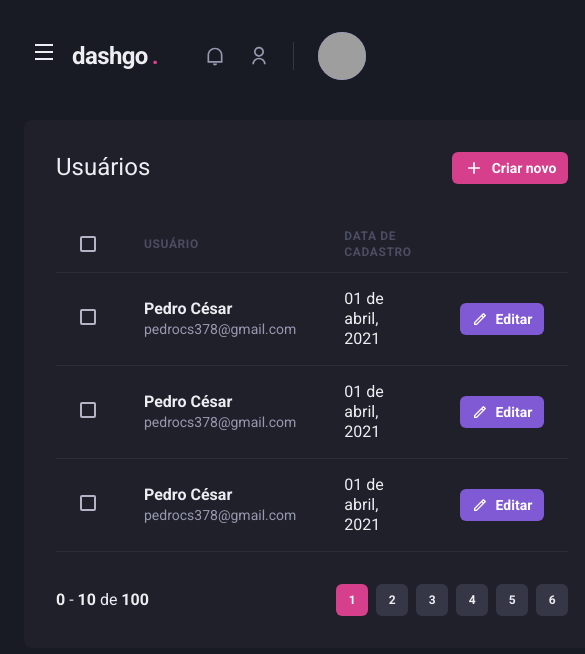
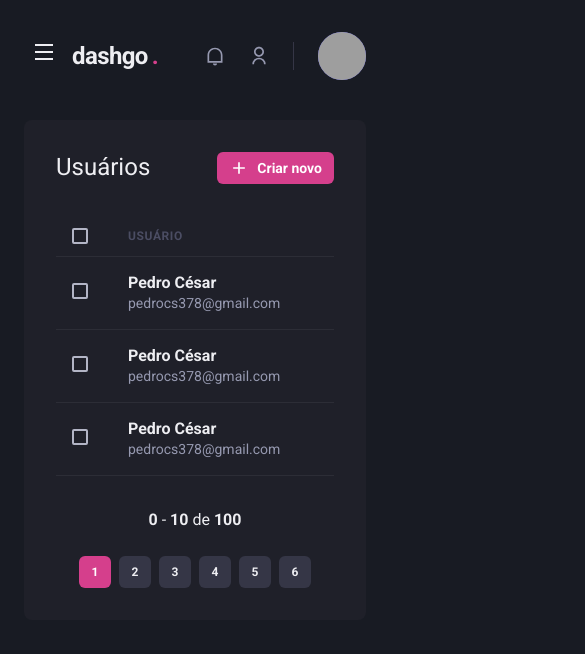
Before and after one commit to pedrocs378/dashgo, a Next.js app: page /users in a window 390 px wide. Shown: the top 654 px of the page, 585 px wide, since content can reach past the window. Built offline with nearby package versions, Linux system fonts and the light colour scheme; grey boxes are pictures that could not be loaded.

Commit message:
chore: adiciona responsividade na listagem de usuarios

```diff
--- a/src/components/Pagination/index.tsx
+++ b/src/components/Pagination/index.tsx
@@ -5,7 +5,7 @@
 
 	return (
 		<Stack
-			direction="row"
+			direction={["column", "row"]}
 			mt="8"
 			justify="space-between"
 			align="center"
--- a/src/pages/dashboard.tsx
+++ b/src/pages/dashboard.tsx
@@ -71,7 +71,7 @@
 
 				<SimpleGrid flex="1" gap="4" minChildWidth="320px" align="flex-start">
 					<Box
-						p="8"
+						p={["6", "8"]}
 						bg="gray.800"
 						borderRadius={8}
 						pb="4"
@@ -85,7 +85,7 @@
 						/>
 					</Box>
 					<Box
-						p="8"
+						p={["6", "8"]}
 						bg="gray.800"
 						borderRadius={8}
 						pb="4"
--- a/src/pages/users/index.tsx
+++ b/src/pages/users/index.tsx
@@ -1,4 +1,4 @@
-import { Box, Button, Checkbox, Flex, Heading, Icon, Table, Tbody, Td, Text, Th, Thead, Tr } from "@chakra-ui/react";
+import { Box, Button, Checkbox, Flex, Heading, Icon, Table, Tbody, Td, Text, Th, Thead, Tr, useBreakpointValue } from "@chakra-ui/react";
 import { RiAddLine, RiPencilLine } from "react-icons/ri";
 
 import { Header } from "../../components/Header";
@@ -6,6 +6,10 @@
 import { Sidebar } from "../../components/Sidebar";
 
 export default function UserList() {
+	const isWideVersion = useBreakpointValue({
+		base: false,
+		lg: true
+	})
 
 	return (
 		<Box>
@@ -35,17 +39,17 @@
 					<Table colorScheme="whiteAlpha">
 						<Thead>
 							<Tr>
-								<Th px="6" color="gray.300" w="8">
+								<Th px={["4", "4", "6"]} color="gray.300" w="8">
 									<Checkbox colorScheme="pink" />
 								</Th>
 								<Th>Usuário</Th>
-								<Th>Data de cadastro</Th>
-								<Th w="8"></Th>
+								{isWideVersion && <Th>Data de cadastro</Th>}
+								{isWideVersion && <Th w="8"></Th>}
 							</Tr>
 						</Thead>
 						<Tbody>
 							<Tr>
-								<Td px="6">
+								<Td px={["4", "4", "6"]}>
 									<Checkbox colorScheme="pink" />
 								</Td>
 								<Td>
@@ -54,7 +58,8 @@
 										<Text fontSize="sm" color="gray.300">pedrocs378@gmail.com</Text>
 									</Box>
 								</Td>
-								<Td>01 de abril, 2021</Td>
+								{isWideVersion && <Td>01 de abril, 2021</Td>}
+								{isWideVersion && (
 									<Td>
 										<Button
 											as="a"
@@ -67,9 +72,10 @@
 											Editar
 										</Button>
 									</Td>
+								)}
 							</Tr>
 							<Tr>
-								<Td px="6">
+								<Td px={["4", "4", "6"]}>
 									<Checkbox colorScheme="pink" />
 								</Td>
 								<Td>
@@ -78,7 +84,8 @@
 										<Text fontSize="sm" color="gray.300">pedrocs378@gmail.com</Text>
 									</Box>
 								</Td>
-								<Td>01 de abril, 2021</Td>
+								{isWideVersion && <Td>01 de abril, 2021</Td>}
+								{isWideVersion && (
 									<Td>
 										<Button
 											as="a"
@@ -91,9 +98,10 @@
 											Editar
 										</Button>
 									</Td>
+								)}
 							</Tr>
 							<Tr>
-								<Td px="6">
+								<Td px={["4", "4", "6"]}>
 									<Checkbox colorScheme="pink" />
 								</Td>
 								<Td>
@@ -102,7 +110,8 @@
 										<Text fontSize="sm" color="gray.300">pedrocs378@gmail.com</Text>
 									</Box>
 								</Td>
-								<Td>01 de abril, 2021</Td>
+								{isWideVersion && <Td>01 de abril, 2021</Td>}
+								{isWideVersion && (
 									<Td>
 										<Button
 											as="a"
@@ -115,6 +124,7 @@
 											Editar
 										</Button>
 									</Td>
+								)}
 							</Tr>
 						</Tbody>
 					</Table>
```
Lines whose indentation alone changed are shown as unchanged.
